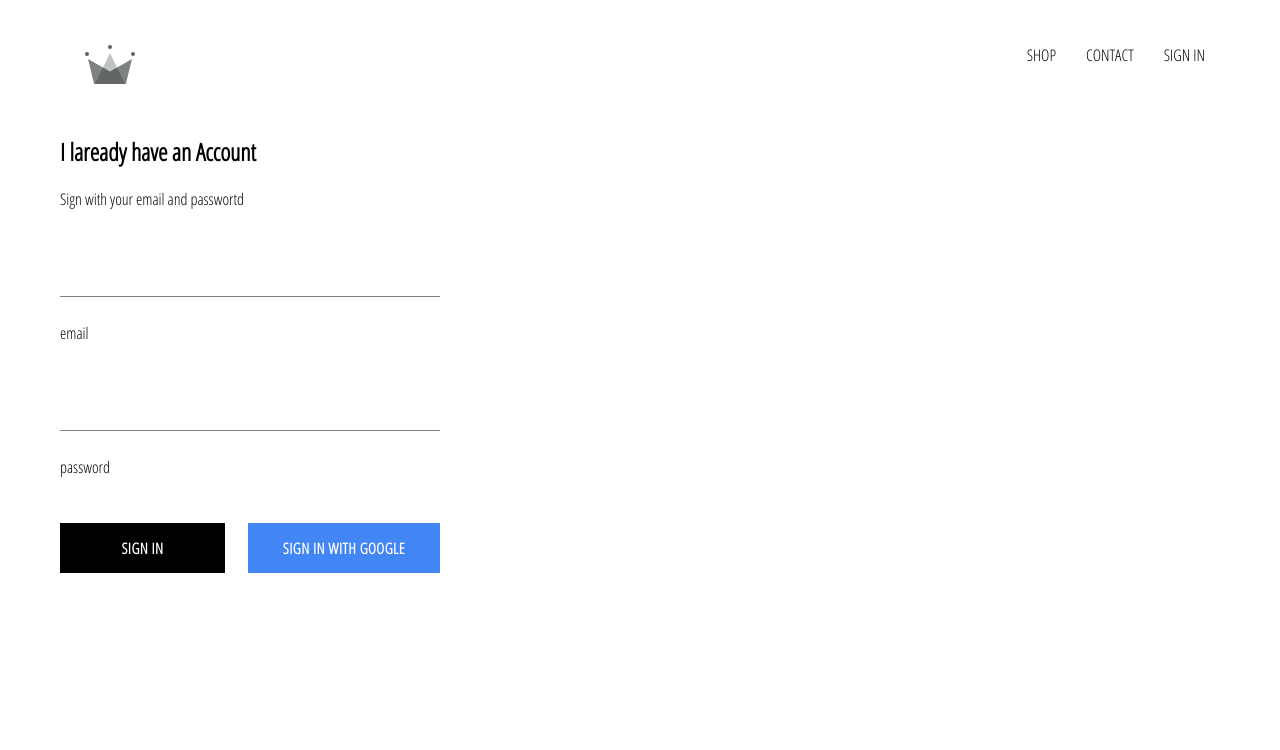
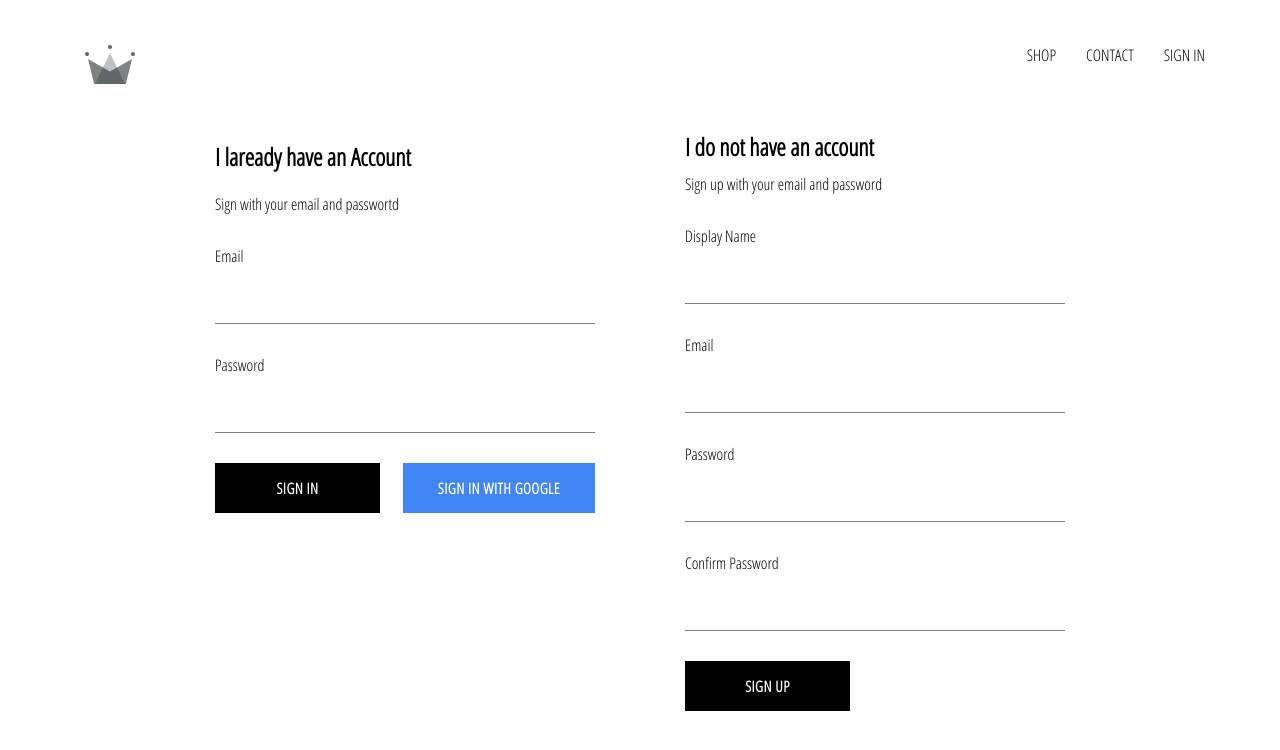
Before and after one commit to Namra00/e-commerce, a React (Create React App) app: page /signin in a window 1280 px wide. Shown: the top 750 px of the page. Built offline with nearby package versions, Linux system fonts and the light colour scheme; no server answers.

Commit message:
Added sign up component and integrated it with firebase

```diff
--- a/src/App.js
+++ b/src/App.js
@@ -5,7 +5,7 @@
 import ShopPage from './pages/shop/shop.component';
 import Header from './components/header/header.component';
 import SignInAndSignUpPage from './pages/sign-in-and-sign-up/sign-in-and-sign-up.component';
-import { auth } from './firebase/firebase.utils';
+import { auth, createUserProfileDocument } from './firebase/firebase.utils';
 
 
 class App extends React.Component{
@@ -21,12 +21,22 @@
   unsubscribeFromAuth = null;
 
   componentDidMount(){
-    this.unsubscribeFromAuth = auth.onAuthStateChanged(user => {
-      this.setState({currentUser: user});
+    this.unsubscribeFromAuth = auth.onAuthStateChanged( async userAuth => {
+      if (userAuth) {
+        const userRef = await createUserProfileDocument(userAuth);
+        userRef.onSnapshot(snapShot => {
+          this.setState({
+            currentUser: {
+              id: snapShot.id,
+              ...snapShot.data()
+            }
+          });
+          console.log(this.state);
 
-      console.log(user);
-
-    })
+        });
+      }
+      this.setState({ currentUser: userAuth });
+    });
   }
 
   componentWillUnmount(){
--- a/src/components/form-input/form-input.component.jsx
+++ b/src/components/form-input/form-input.component.jsx
@@ -3,7 +3,6 @@
 
 const FormInput = ({ handleChange, label, ...otherProps}) => (
     <div className='group'>
-        <input className='form-input' onChange='{handleChange}{...otherProps}'/>
         {
             label ? (
             <label className={`${otherProps.value.length ? 'shrink' : ''} form-inpul-label`}>
@@ -12,7 +11,7 @@
             )
             : null
         }
-
+        <input className='form-input' onChange={handleChange} {...otherProps}/>
     </div>
 )
 
--- a/src/components/form-input/form-input.styles.scss
+++ b/src/components/form-input/form-input.styles.scss
@@ -9,7 +9,7 @@
 
 .group {
   position: relative;
-  margin: 45px 0;
+  margin: 30px 0;
 
   .form-input {
     background: none;
@@ -22,7 +22,7 @@
     border: none;
     border-radius: 0;
     border-bottom: 1px solid $sub-color;
-    margin: 25px 0;
+    margin: 15px 0;
 
     &:focus {
       outline: none;
--- a/src/components/sign-in/sign-in.component.jsx
+++ b/src/components/sign-in/sign-in.component.jsx
@@ -12,18 +12,18 @@
             email:'',
             password:''
         }
-    }
+    };
 
     handleSubmit = event => {
         event.preventDefault();
         this.setState({ email:'', password:'' })
-    }
+    };
 
 
     handleChange = event => {
         const { value, name } = event.target;
         this.setState({ [name]: value })
-    }
+    };
 
     render() {
         return (
@@ -32,8 +32,8 @@
                 <span> Sign with your email and passwortd </span>
 
                 <form onSubmit={this.handleSubmit}>
-                    <FormInput name='Email' type='email' label='email' handleChange={this.handleChange} value={this.state.email}  required/>
-                    <FormInput name='Password' type='password' label='password' handleChange={this.handleChange} value={this.state.password}  required/>
+                    <FormInput name='email' type='email' label='Email' handleChange={this.handleChange} value={this.state.email}  required/>
+                    <FormInput name='password' type='password' label='Password' handleChange={this.handleChange} value={this.state.password}  required/>
                     <div className='buttons'>
                         <CustomBUtton type='submit'> Sign In </CustomBUtton>
                         <CustomBUtton onClick={signInWithGoogle} isGoogleSignIn > Sign In With Google </CustomBUtton>
@@ -42,6 +42,6 @@
             </div>
         )
     }
-}
+};
 
 export default SignIn;
--- /dev/null
+++ b/src/components/sign-up/sign-up.component.jsx
@@ -0,0 +1,76 @@
+import React from 'react';
+import FormInput from '../form-input/form-input.component';
+import CustomButton from '../custom-button/custom-button.component';
+import { auth, createUserProfileDocument } from '../../firebase/firebase.utils';
+import './sign-up.styles.scss';
+
+class SignUp extends React.Component {
+
+    constructor(){
+        super();
+
+        this.state = {
+            displayName:'',
+            email:'',
+            password:'',
+            confirmPassword:''
+        };
+    }
+
+    handleSubmit = async event => {
+        event.preventDefault();
+
+        const { displayName, email, password, confirmPassword } = this.state;
+
+        if (password !== confirmPassword) {
+            alert("passwrod don't match");
+            return;
+        }
+
+        try {
+
+            const { user } = await auth.createUserWithEmailAndPassword(email, password);
+
+            await createUserProfileDocument(user, { displayName });
+
+            this.setState = {
+                displayName:'',
+                email:'',
+                password:'',
+                confirmPassword:''
+            };
+
+        } catch (error) {
+            console.log(error);
+        }
+    };
+
+    handleChange = event => {
+
+        const { name, value } = event.target;
+
+        this.setState({ [name]: value });
+    };
+
+    render() {
+        const { displayName, email, password, confirmPassword } = this.state;
+        return(
+            <div className='sign-up'>
+                <h2 className='title'> I do not have an account</h2>
+                <span> Sign up with your email and password </span>
+
+                <form className='sign-up-form' onSubmit= { this.handleSubmit } >
+                    <FormInput type='text' name='displayName' value = { displayName } onChange={this.handleChange} label='Display Name' required />
+                    <FormInput type='email' name='email' value = { email } onChange={this.handleChange} label='Email' required/>
+                    <FormInput type='password' name='password' value = { password } onChange={this.handleChange} label='Password' required/>
+                    <FormInput type='password' name='confirmPassword' value = { confirmPassword } onChange={this.handleChange} label='Confirm Password' required/>
+                    <CustomButton type='submit'> SIGN UP </CustomButton>
+                </form>
+            </div>
+
+        );
+    }
+}
+
+
+export default SignUp;
--- /dev/null
+++ b/src/components/sign-up/sign-up.styles.scss
@@ -0,0 +1,9 @@
+.sign-up {
+    display: flex;
+    flex-direction: column;
+    width: 380px;
+
+    .title {
+      margin: 10px 0;
+    }
+  }
--- a/src/firebase/firebase.utils.js
+++ b/src/firebase/firebase.utils.js
@@ -14,6 +14,38 @@
 };
 
 
+export const createUserProfileDocument = async( userAuth, additionalData ) => {
+
+    if(!userAuth) return;
+
+    const userRef = firestore.doc(`users/${userAuth.uid}`);
+    const snapShot = await userRef.get();
+
+    if(!snapShot.exists) {
+
+        const { displayName, email } = userAuth;
+        const createdAt = new Date();
+
+        try {
+            await userRef.set({
+                displayName,
+                email,
+                createdAt,
+                ...additionalData
+            })
+
+        } catch (error) {
+
+            console.log('There is an error creating a user', error.message);
+
+        }
+
+    }
+
+    return userRef;
+};
+
+
 firebase.initializeApp(config);
 
 export const auth = firebase.auth();
--- a/src/pages/sign-in-and-sign-up/sign-in-and-sign-up.component.jsx
+++ b/src/pages/sign-in-and-sign-up/sign-in-and-sign-up.component.jsx
@@ -1,9 +1,13 @@
 import React from 'react';
 import './sign-in-and-sign-up.styles.scss';
+import SignUp from '../../components/sign-up/sign-up.component';
 import SignIn from './../../components/sign-in/sign-in.component';
 
 const SignInAndSignUpPage = () => (
-    <div className='sign-in-and-sign-up'> <SignIn/> </div>
+    <div className='sign-in-and-sign-up'>
+        <SignIn/>
+        <SignUp/>
+    </div>
 );
 
 export default SignInAndSignUpPage;
--- a/src/pages/sign-in-and-sign-up/sign-in-and-sign-up.styles.scss
+++ b/src/pages/sign-in-and-sign-up/sign-in-and-sign-up.styles.scss
@@ -0,0 +1,6 @@
+.sign-in-and-sign-up {
+    width: 850px;
+    display: flex;
+    justify-content: space-between;
+    margin: 30px auto;
+}
```
